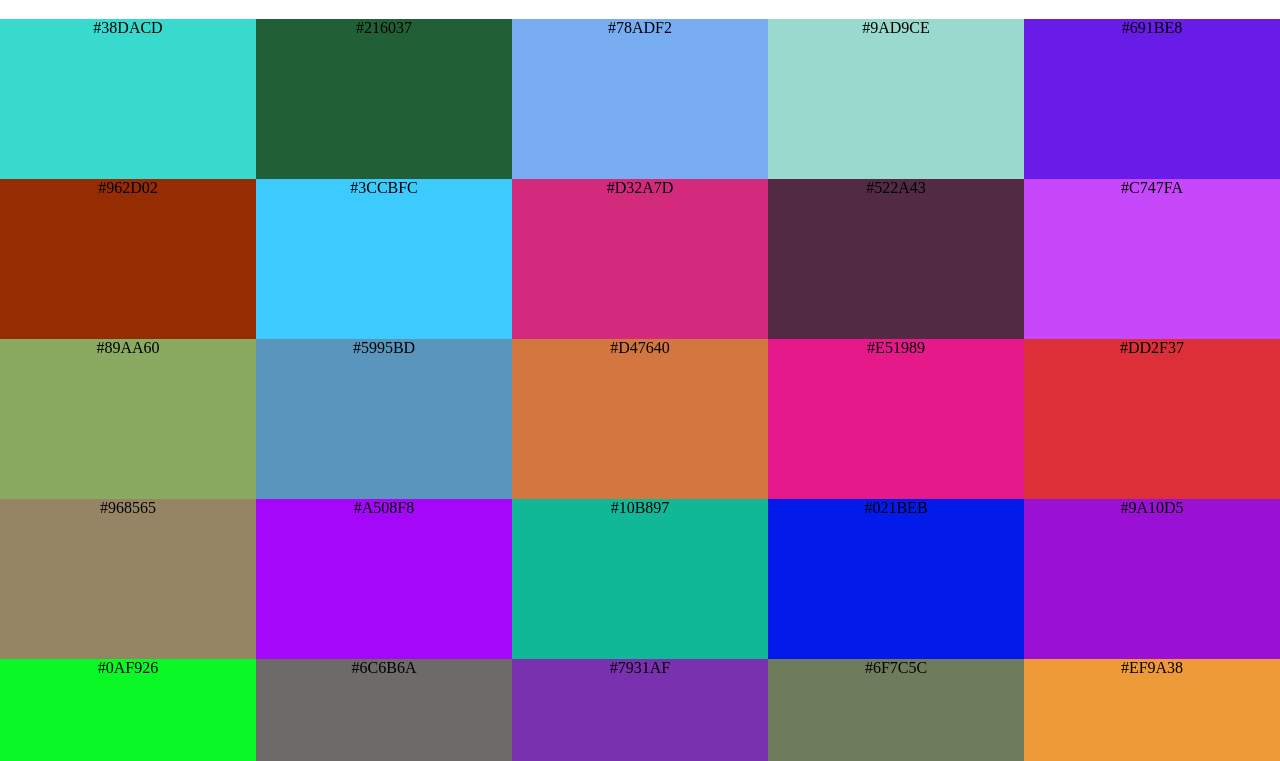
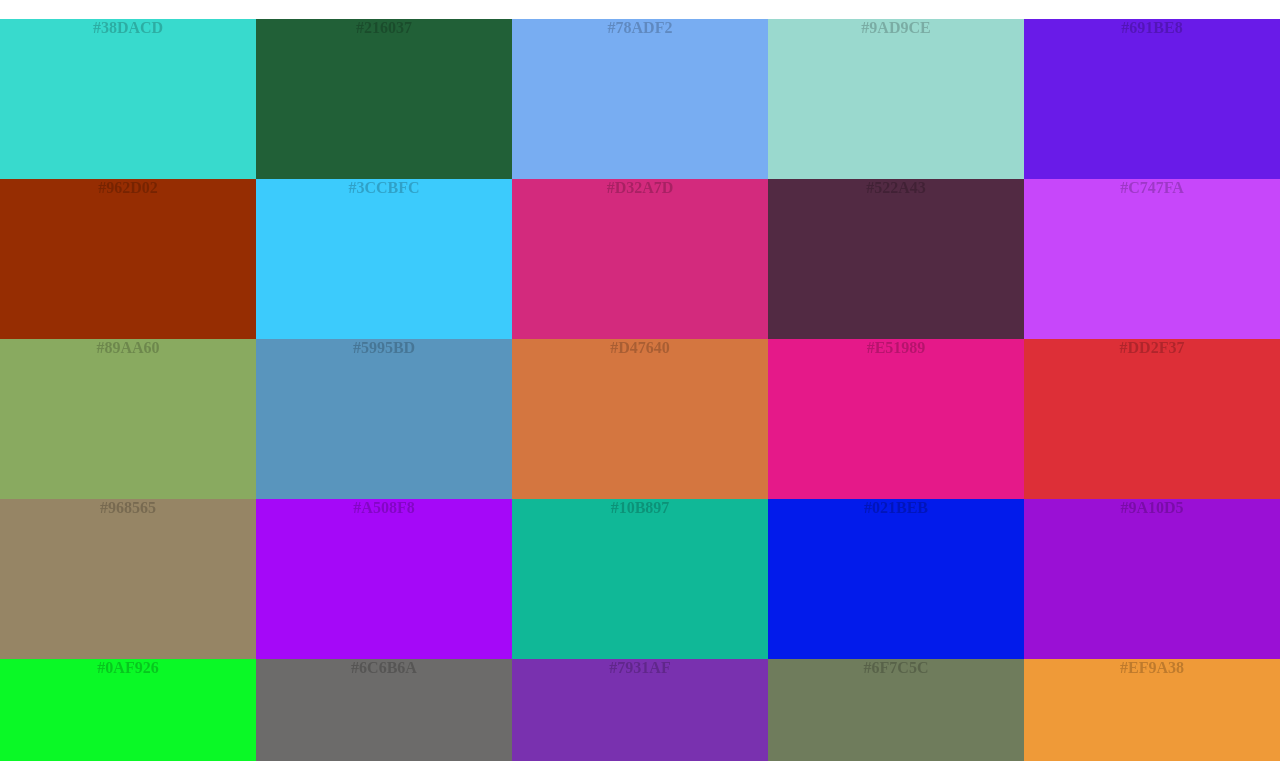
Before and after one commit to ubershmekel/randhex, a plain HTML site: page index.html in a window 1280 px wide. Shown: the part 39-800 px from the top of the page. Drawn offline with nearby package versions, Linux system fonts and the light colour scheme.

Commit message:
Opacity transition for hex text

```diff
--- a/index.css
+++ b/index.css
@@ -6,6 +6,13 @@
 
 .color-name {
   text-align: center;
+  opacity: 0.2;
+  transition: opacity 0.3s;
+  font-weight: bold;
+}
+
+.tile:hover .color-name {
+  opacity: 1.0;
 }
 
 body {
```
